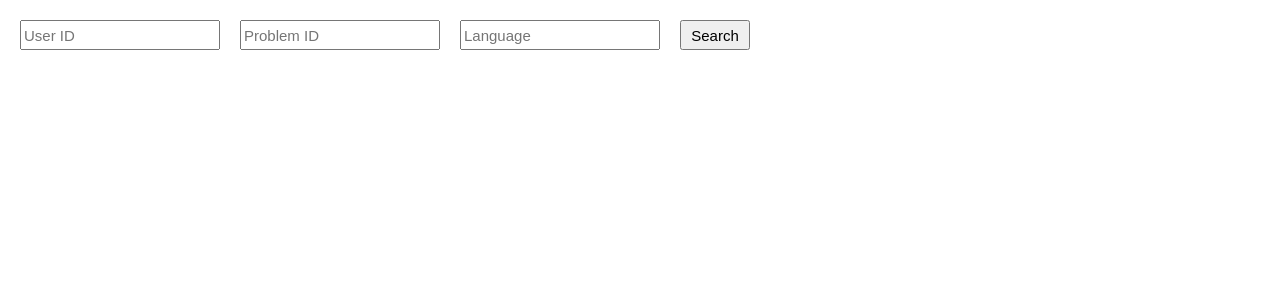
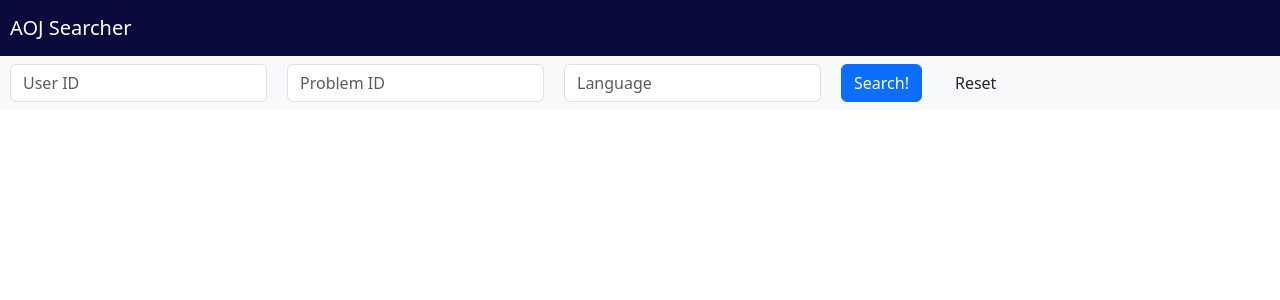
Before and after one commit to tokusakurai/AOJ-searcher, a React (Create React App) app in the folder frontend/: page / in a window 1280 px wide. Shown: the top 300 px of the page. Built offline with nearby package versions, Linux system fonts and the light colour scheme.

Commit message:
[update] query form and api synchronization

```diff
--- a/frontend/package.json
+++ b/frontend/package.json
@@ -6,8 +6,11 @@
     "@testing-library/jest-dom": "^5.17.0",
     "@testing-library/react": "^13.4.0",
     "@testing-library/user-event": "^13.5.0",
+    "bootstrap": "^5.3.1",
     "react": "^18.2.0",
+    "react-bootstrap": "^2.8.0",
     "react-dom": "^18.2.0",
+    "react-router-dom": "^6.15.0",
     "react-scripts": "^5.0.1",
     "web-vitals": "^2.1.4"
   },
--- a/frontend/src/App.js
+++ b/frontend/src/App.js
@@ -1,58 +1,110 @@
-import { useState } from 'react';
+import { useState, useEffect } from 'react';
+import { Route, Routes, Navigate, useNavigate, useParams } from 'react-router-dom';
+import { BrowserRouter } from 'react-router-dom';
+import { Button, Form, InputGroup, Navbar } from 'react-bootstrap';
+import "bootstrap/dist/css/bootstrap.css";
 
-function QueryForm({ onSearch }) {
-    const [userId, setUserId] = useState('');
-    const [problemId, setProblemId] = useState('');
-    const [language, setLanguage] = useState('');
+function HeadNavigator() {
+    return (
+        <Navbar style={{ backgroundColor: '#0a0a3c' }}>
+            <Navbar.Brand style={{ color: 'white' }} className='margin-box'>AOJ Searcher</Navbar.Brand>
+        </Navbar>
+    );
+}
 
-    const handleSubmit = (e) => {
+function QueryForm({ defaultUserId, defaultProblemId, defaultLanguage }) {
+    const [userId, setUserId] = useState(defaultUserId);
+    const [problemId, setProblemId] = useState(defaultProblemId);
+    const [language, setLanguage] = useState(defaultLanguage);
+    const navigate = useNavigate();
+
+    function handleSubmit(e) {
         e.preventDefault();
-        onSearch(userId, problemId, language);
-    };
+        var url = '';
+        url += '/user/' + (userId ? userId : '*');
+        url += '/problem/' + (problemId ? problemId : '*');
+        url += '/language/' + (language ? language : '*');
+        navigate(url);
+    }
+
+    function handleKeyPress(e) {
+        if (e.key === 'Enter') {
+            handleSubmit(e);
+        }
+    }
+
+    function handleReset(e) {
+        e.preventDefault();
+        navigate('/');
+    }
 
     return (
-        <div>
-            <form onSubmit={handleSubmit}>
-                <input
-                    className='form-input'
+        <Navbar className='bg-body-tertiary'>
+            <Form inline className='margin-box'>
+                <InputGroup>
+                    <Form.Control
                         type='text'
                         placeholder='User ID'
                         value={userId}
                         onChange={(e) => setUserId(e.target.value)}
+                        onKeyDown={(e) => handleKeyPress(e)}
                     />
-                <span className='form-space'></span>
-                <input
-                    className='form-input'
+                </InputGroup>
+            </Form>
+            <Form inline className='margin-box'>
+                <InputGroup>
+                    <Form.Control
                         type='text'
                         placeholder='Problem ID'
                         value={problemId}
                         onChange={(e) => setProblemId(e.target.value)}
+                        onKeyDown={(e) => handleKeyPress(e)}
                     />
-                <span className='form-space'></span>
-                <input
-                    className='form-input'
+                </InputGroup>
+            </Form>
+            <Form inline className='margin-box'>
+                <InputGroup>
+                    <Form.Control
                         type='text'
                         placeholder='Language'
                         value={language}
                         onChange={(e) => setLanguage(e.target.value)}
+                        onKeyDown={(e) => handleKeyPress(e)}
                     />
-                <span className='form-space'></span>
-                <button
-                    className='form-submit'
+                </InputGroup>
+            </Form>
+
+            <Button
+                className='margin-box'
+                variant='primary'
                 type='submit'
-                >Search</button>
-            </form>
-        </div>
+                onClick={(e) => handleSubmit(e)}
+            >Search!</Button>
+
+            <Button
+                className='margin-box'
+                variant='Light'
+                type='reset'
+                onClick={(e) => handleReset(e)}
+            >Reset</Button>
+        </Navbar >
     );
 }
 
-function FindSubmissions(userId, problemId, language) {
+function FindSubmissions() {
+    const { userId, problemId, language } = useParams();
+    const [submissions, setSubmissions] = useState([]);
+
+    useEffect(
+        () => {
             const url = 'http://localhost:8000/submissions';
             const dataToSend = {
-        UserId: userId,
-        ProblemId: problemId,
-        Language: language
+                UserId: userId === '*' ? '' : userId,
+                ProblemId: problemId === '*' ? '' : problemId,
+                Language: language === '*' ? '' : language
             };
+
+            console.log(dataToSend);
 
             fetch(url, {
                 method: 'POST',
@@ -67,15 +119,94 @@ function FindSubmissions(userId, problemId, language) {
                 return response.json();
             }).then(data => {
                 console.log(data);
+                setSubmissions(data);
             }).catch(error => {
                 console.error('Error:', error);
-    })
+            });
+        }, [userId, problemId, language]
+    );
+
+    if (!submissions) {
+        return null;
+    }
+
+    return (
+        <div>
+            <table>
+                <thead>
+                    <tr>
+                        <th>Submission Time</th>
+                        <th>Problem ID</th>
+                        <th>User ID</th>
+                        <th>Language</th>
+                        <th>CPU Time</th>
+                        <th>Memory</th>
+                        <th>Submission ID</th>
+                    </tr>
+                </thead>
+                <tbody>
+                    {submissions.map((item, index) => (
+                        <tr key={index}>
+                            <td>{item.SubmissionTime}</td>
+                            <td>{item.ProblemId}</td>
+                            <td>{item.UserId}</td>
+                            <td>{item.Language}</td>
+                            <td>{item.CpuTime}</td>
+                            <td>{item.Memory}</td>
+                            <td>{item.JudgeId}</td>
+                        </tr>
+                    ))}
+                </tbody>
+            </table>
+        </div>
+    );
+}
+
+function Default() {
+    return (
+        <div>
+            <HeadNavigator />
+            <QueryForm
+                defaultUserId={''}
+                defaultProblemId={''}
+                defaultLanguage={''}
+            />
+        </div>
+    );
+}
+
+function Result() {
+    const { userId, problemId, language } = useParams();
+    return (
+        <div>
+            <HeadNavigator />
+            <QueryForm
+                defaultUserId={userId === '*' ? '' : userId}
+                defaultProblemId={problemId === '*' ? '' : problemId}
+                defaultLanguage={language === '*' ? '' : language}
+            />
+            <FindSubmissions />
+        </div>
+    );
 }
 
 export default function MyApp() {
     return (
-        <div>
-            <QueryForm onSearch={FindSubmissions} />
-        </div>
+        <BrowserRouter>
+            <Routes>
+                <Route
+                    exact path=''
+                    element={<Default />}
+                ></Route>
+                <Route
+                    path='user/:userId/problem/:problemId/language/:language'
+                    element={<Result />}
+                ></Route>
+                <Route
+                    path='*'
+                    element={<Navigate to='' replace />}
+                />
+            </Routes>
+        </BrowserRouter>
     );
 }
--- a/frontend/src/index.css
+++ b/frontend/src/index.css
@@ -1,5 +1,10 @@
 * {
     box-sizing: border-box;
+}
+
+.margin-box {
+    margin-left: 10px;
+    margin-right: 10px;
 }
 
 .form-input {
```
Lines whose indentation alone changed are shown as unchanged.
